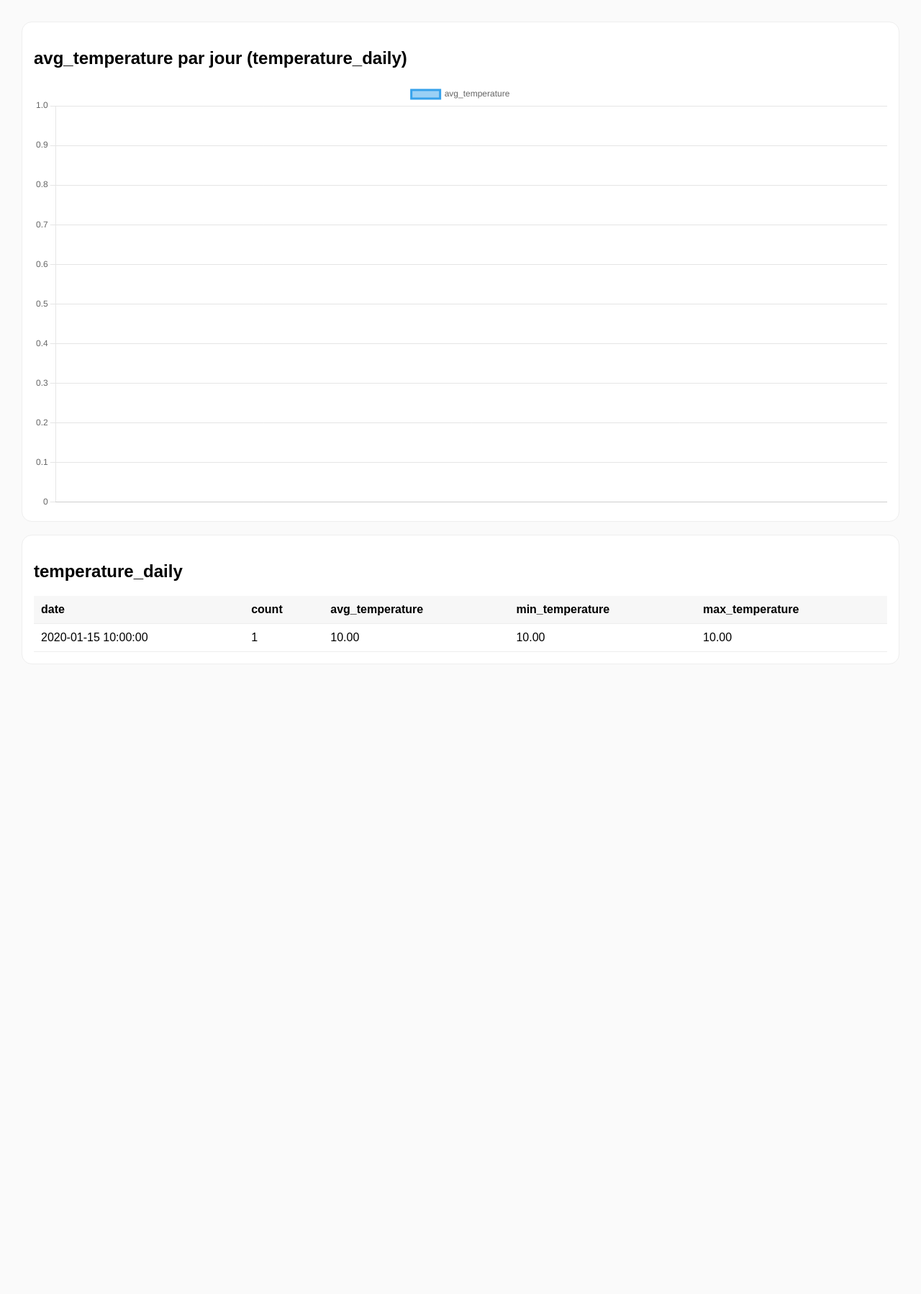
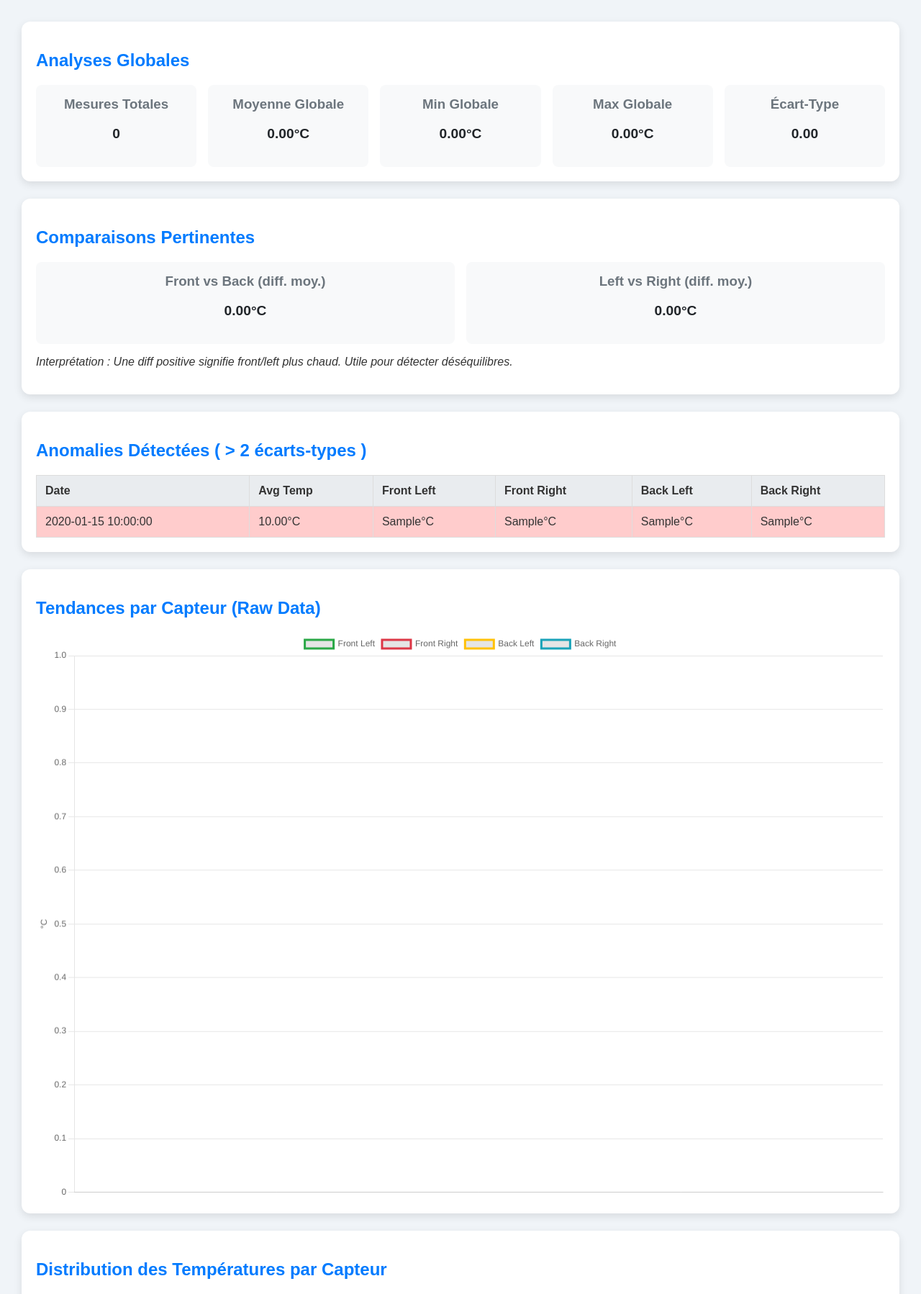
Before and after one commit to Emma1411/remperature.bdb, a Flask app: template web/templates/index.html in a window 1280 px wide. Shown: the top 1798 px of the page at 72% size. Before the commit the page ends 891 px from the top, so only its background shows below. Run offline with Flask 3, Linux system fonts and the light colour scheme; the template is opened without the code that fills it: most values are stand-ins (such as "Sample title", 1, 10 or a date in 2020).

Commit message:
json okay

```diff
--- a/web/app.py
+++ b/web/app.py
@@ -1,6 +1,7 @@
-from flask import Flask, render_template
+from flask import Flask, render_template, jsonify
 import happybase
 import pandas as pd
+import numpy as np
 
 app = Flask(__name__)
 
@@ -32,12 +33,152 @@ def fetch_daily():
     except Exception as e:
         return pd.DataFrame([]), f"HBase/Thrift pas prêt: {e}"
 
+
+def fetch_raw(limit=500):
+    try:
+        conn = happybase.Connection(host="hbase", port=9090, timeout=5000)
+        conn.open()
+
+        if b"temperature_raw" not in conn.tables():
+            conn.close()
+            return [], "Table temperature_raw introuvable."
+
+        table = conn.table("temperature_raw")
+        rows = []
+
+        for key, data in table.scan(limit=limit):
+            try:
+                row = {
+                    "rowkey": key.decode("utf-8"),
+                    "date": data.get(b"d:date", b"").decode("utf-8"),
+                    "front_left_c": float(data.get(b"d:front_left_c", b"0").decode("utf-8")),
+                    "front_right_c": float(data.get(b"d:front_right_c", b"0").decode("utf-8")),
+                    "back_left_c": float(data.get(b"d:back_left_c", b"0").decode("utf-8")),
+                    "back_right_c": float(data.get(b"d:back_right_c", b"0").decode("utf-8")),
+                }
+                rows.append(row)
+            except (KeyError, ValueError):
+                continue
+
+        conn.close()
+        return rows, None
+
+    except Exception as e:
+        return [], f"Erreur lecture raw: {str(e)}"
+
+
 @app.route("/")
 def index():
-    df, warning = fetch_daily()
-    labels = df["date"].tolist() if not df.empty else []
-    avg = df["avg_temperature"].tolist() if not df.empty else []
-    return render_template("index.html", table=df.to_dict("records"), labels=labels, avg=avg, warning=warning)
+    df_daily, warning_daily = fetch_daily()
+    raw_rows, warning_raw = fetch_raw(limit=500)
+
+    global_stats = sensor_stats = comparisons = anomalies = raw_datasets = box_data = {}
+    raw_labels = []
+    df_raw = pd.DataFrame()  # valeur par défaut
+
+    if raw_rows:
+        df_raw = pd.DataFrame(raw_rows)
+        df_raw['date'] = pd.to_datetime(df_raw['date'], format='%m/%d/%Y %H:%M', errors='coerce')
+        df_raw = df_raw.dropna(subset=['date'])  # important si format invalide
+        df_raw = df_raw.sort_values('date')
+        df_raw['avg_temp'] = df_raw[['front_left_c', 'front_right_c', 'back_left_c', 'back_right_c']].mean(axis=1)
+
+        # Stats globales
+        global_stats = {
+            'total_measures': len(df_raw),
+            'global_avg': round(df_raw['avg_temp'].mean(), 2) if not df_raw.empty else 0,
+            'global_min': round(df_raw['avg_temp'].min(), 2) if not df_raw.empty else 0,
+            'global_max': round(df_raw['avg_temp'].max(), 2) if not df_raw.empty else 0,
+            'global_std': round(df_raw['avg_temp'].std(), 2) if not df_raw.empty else 0
+        }
+
+        # Stats par capteur
+        sensor_stats = {}
+        for sensor in ['front_left_c', 'front_right_c', 'back_left_c', 'back_right_c']:
+            sensor_stats[sensor] = {
+                'avg': round(df_raw[sensor].mean(), 2) if not df_raw.empty else 0,
+                'min': round(df_raw[sensor].min(), 2) if not df_raw.empty else 0,
+                'max': round(df_raw[sensor].max(), 2) if not df_raw.empty else 0,
+                'std': round(df_raw[sensor].std(), 2) if not df_raw.empty else 0
+            }
+
+        # Comparaisons
+        front_mean = df_raw[['front_left_c', 'front_right_c']].mean(axis=1).mean()
+        back_mean  = df_raw[['back_left_c', 'back_right_c']].mean(axis=1).mean()
+        left_mean  = df_raw[['front_left_c', 'back_left_c']].mean(axis=1).mean()
+        right_mean = df_raw[['front_right_c', 'back_right_c']].mean(axis=1).mean()
+
+        comparisons = {
+            'front_vs_back': round(front_mean - back_mean, 2),
+            'left_vs_right': round(left_mean - right_mean, 2)
+        }
+
+        # Anomalies (seulement hautes pour l'exemple)
+        if not df_raw.empty and global_stats['global_std'] > 0:
+            threshold = global_stats['global_avg'] + 2 * global_stats['global_std']
+            anomalies = df_raw[df_raw['avg_temp'] > threshold].to_dict('records')
+        else:
+            anomalies = []
+
+        # Charts data
+        raw_labels = df_raw['date'].dt.strftime('%H:%M').tolist()
+        raw_datasets = {
+            'front_left': df_raw['front_left_c'].tolist(),
+            'front_right': df_raw['front_right_c'].tolist(),
+            'back_left': df_raw['back_left_c'].tolist(),
+            'back_right': df_raw['back_right_c'].tolist()
+        }
+
+        box_data = [df_raw[s].tolist() for s in sensor_stats.keys()]
+
+    # Daily data
+    daily_labels = df_daily["date"].tolist() if not df_daily.empty else []
+    daily_avg    = df_daily["avg_temperature"].tolist() if not df_daily.empty else []
+
+    warning = warning_daily or warning_raw or ""
+
+    return render_template(
+        "index.html",
+        table_daily     = df_daily.to_dict("records"),
+        table_raw       = df_raw.to_dict("records")[:100],
+        global_stats    = global_stats,
+        sensor_stats    = sensor_stats,
+        comparisons     = comparisons,
+        anomalies       = anomalies,
+        raw_labels      = raw_labels,
+        raw_datasets    = raw_datasets,
+        box_data        = box_data,
+        daily_labels    = daily_labels,
+        daily_avg       = daily_avg,
+        warning         = warning
+    )
+
+
+# Route export (corrigée – on recalcule les données)
+@app.route("/export/json")
+def export_json():
+    df_daily, _ = fetch_daily()
+    raw_rows, _ = fetch_raw(limit=1000)  # limite raisonnable pour export
+
+    daily_data = df_daily.to_dict("records") if not df_daily.empty else []
+
+    raw_sample = []
+    if raw_rows:
+        df_raw_temp = pd.DataFrame(raw_rows)
+        raw_sample = df_raw_temp.to_dict("records")
+
+    payload = {
+        "daily": {
+            "warning": None,
+            "data": daily_data
+        },
+        "raw": {
+            "warning": "",
+            "sample": raw_sample
+        }
+    }
+    return jsonify(payload)
+
 
 if __name__ == "__main__":
-    app.run(host="0.0.0.0", port=5000)
+    app.run(host="0.0.0.0", port=5000, debug=True)
--- a/web/templates/index.html
+++ b/web/templates/index.html
@@ -5,59 +5,167 @@
   <title>Temperature Dashboard</title>
   <script src="https://cdn.jsdelivr.net/npm/chart.js"></script>
   <style>
-    body { font-family: Arial; margin: 30px; background: #fafafa; }
-    .card { background: white; padding: 16px; border: 1px solid #eee; border-radius: 14px; margin-bottom: 18px; }
-    table { border-collapse: collapse; width: 100%; }
-    th, td { border-bottom: 1px solid #eee; padding: 10px; text-align: left; }
-    th { background: #f7f7f7; }
+    body { font-family: Arial, sans-serif; margin: 30px; background: #f0f4f8; color: #333; }
+    .card { background: white; padding: 20px; border-radius: 12px; box-shadow: 0 4px 12px rgba(0,0,0,0.1); margin-bottom: 24px; }
+    h2 { color: #007bff; }
+    table { border-collapse: collapse; width: 100%; margin-top: 12px; }
+    th, td { border: 1px solid #ddd; padding: 12px; text-align: left; }
+    th { background: #e9ecef; font-weight: bold; }
+    .stats-grid { display: grid; grid-template-columns: repeat(auto-fit, minmax(200px, 1fr)); gap: 16px; }
+    .stat-box { background: #f8f9fa; padding: 16px; border-radius: 8px; text-align: center; }
+    .stat-box h3 { margin: 0; color: #6c757d; }
+    .stat-box p { font-size: 1.2em; font-weight: bold; color: #212529; }
+    .anomaly { background: #ffcccc; } /* Rouge pour anomalies */
+    button { background: #007bff; color: white; border: none; padding: 10px 20px; border-radius: 6px; cursor: pointer; }
+    button:hover { background: #0056b3; }
   </style>
 </head>
 <body>
 
   {% if warning %}
-  <div class="card" style="border-color:#f0c36d;background:#fff7e6;">
+  <div class="card" style="border: 2px solid #ffc107; background: #fff3cd;">
+    <h2>Warning</h2>
     {{ warning }}
   </div>
   {% endif %}
 
+  <!-- Stats Globales -->
   <div class="card">
-    <h2>avg_temperature par jour (temperature_daily)</h2>
-    <canvas id="chart"></canvas>
+    <h2>Analyses Globales</h2>
+    <div class="stats-grid">
+      <div class="stat-box"><h3>Mesures Totales</h3><p>{{ global_stats.total_measures|default('0') }}</p></div>
+      <div class="stat-box"><h3>Moyenne Globale</h3><p>{{ "%.2f"|format(global_stats.global_avg|default(0)) }}°C</p></div>
+      <div class="stat-box"><h3>Min Globale</h3><p>{{ "%.2f"|format(global_stats.global_min|default(0)) }}°C</p></div>
+      <div class="stat-box"><h3>Max Globale</h3><p>{{ "%.2f"|format(global_stats.global_max|default(0)) }}°C</p></div>
+      <div class="stat-box"><h3>Écart-Type</h3><p>{{ "%.2f"|format(global_stats.global_std|default(0)) }}</p></div>
+    </div>
   </div>
 
+
+  <!-- Comparaisons -->
   <div class="card">
-    <h2>temperature_daily</h2>
+    <h2>Comparaisons Pertinentes</h2>
+    <div class="stats-grid">
+      <div class="stat-box"><h3>Front vs Back (diff. moy.)</h3><p>{{ "%.2f"|format(comparisons.front_vs_back|default(0)) }}°C</p></div>
+      <div class="stat-box"><h3>Left vs Right (diff. moy.)</h3><p>{{ "%.2f"|format(comparisons.left_vs_right|default(0)) }}°C</p></div>
+    </div>
+    <p><em>Interprétation : Une diff positive signifie front/left plus chaud. Utile pour détecter déséquilibres.</em></p>
+  </div>
+
+  <!-- Anomalies -->
+  <div class="card">
+    <h2>Anomalies Détectées ( > 2 écarts-types )</h2>
+    {% if anomalies %}
     <table>
-      <thead>
-        <tr>
-          <th>date</th>
-          <th>count</th>
-          <th>avg_temperature</th>
-          <th>min_temperature</th>
-          <th>max_temperature</th>
+      <thead><tr><th>Date</th><th>Avg Temp</th><th>Front Left</th><th>Front Right</th><th>Back Left</th><th>Back Right</th></tr></thead>
+      <tbody>
+        {% for a in anomalies %}
+        <tr class="anomaly">
+          <td>{{ a.date }}</td>
+          <td>{{ "%.2f"|format(a.avg_temp) }}°C</td>
+          <td>{{ a.front_left_c }}°C</td>
+          <td>{{ a.front_right_c }}°C</td>
+          <td>{{ a.back_left_c }}°C</td>
+          <td>{{ a.back_right_c }}°C</td>
         </tr>
-      </thead>
+        {% endfor %}
+      </tbody>
+    </table>
+    {% else %}
+    <p>Aucune anomalie détectée — toutes mesures dans la norme.</p>
+    {% endif %}
+  </div>
+
+  <!-- Chart Raw Multi-Capteurs -->
+  <div class="card">
+    <h2>Tendances par Capteur (Raw Data)</h2>
+    <canvas id="rawChart" height="200"></canvas>
+  </div>
+
+  <!-- Boxplot Distribution -->
+  <div class="card">
+    <h2>Distribution des Températures par Capteur</h2>
+    <canvas id="boxChart" height="200"></canvas>
+  </div>
+
+  <!-- Tableau Daily -->
+  <div class="card">
+    <h2>Données Aggregées (Daily)</h2>
+    <table>
+      <thead><tr><th>Date</th><th>Count</th><th>Avg Temp</th><th>Min Temp</th><th>Max Temp</th></tr></thead>
       <tbody>
-        {% for r in table %}
+        {% for r in table_daily %}
         <tr>
           <td>{{ r.date }}</td>
           <td>{{ r.count }}</td>
-          <td>{{ "%.2f"|format(r.avg_temperature) }}</td>
-          <td>{{ "%.2f"|format(r.min_temperature) }}</td>
-          <td>{{ "%.2f"|format(r.max_temperature) }}</td>
+          <td>{{ "%.2f"|format(r.avg_temperature) }}°C</td>
+          <td>{{ "%.2f"|format(r.min_temperature) }}°C</td>
+          <td>{{ "%.2f"|format(r.max_temperature) }}°C</td>
         </tr>
         {% endfor %}
       </tbody>
     </table>
   </div>
 
+  <!-- Tableau Raw (limité) -->
+  <div class="card">
+    <h2>Données Brutes (Raw - Échantillon)</h2>
+    <table>
+      <thead><tr><th>Date</th><th>Front Left</th><th>Front Right</th><th>Back Left</th><th>Back Right</th><th>Avg</th></tr></thead>
+      <tbody>
+        {% for r in table_raw %}
+        <tr>
+          <td>{{ r.date }}</td>
+          <td>{{ "%.2f"|format(r.front_left_c) }}°C</td>
+          <td>{{ "%.2f"|format(r.front_right_c) }}°C</td>
+          <td>{{ "%.2f"|format(r.back_left_c) }}°C</td>
+          <td>{{ "%.2f"|format(r.back_right_c) }}°C</td>
+          <td>{{ "%.2f"|format(r.avg_temp) }}°C</td>
+        </tr>
+        {% endfor %}
+      </tbody>
+    </table>
+    <p>(Affichage limité à 100 lignes — utilise export pour tout)</p>
+  </div>
+
+  <!-- Boutons Export -->
+  <div class="card" style="text-align: center;">
+    <button onclick="window.location.href='/export/json'">Exporter JSON</button>
+    <!-- Pour CSV, ajoute une route similaire avec df_raw.to_csv() -->
+  </div>
+
 <script>
-  const labels = {{ labels|tojson }};
-  const avg = {{ avg|tojson }};
+  // Daily Chart
+  new Chart(document.getElementById('dailyChart'), {
+    type: 'line',
+    data: {
+      labels: {{ daily_labels|tojson }},
+      datasets: [{ label: 'Avg Temperature', data: {{ daily_avg|tojson }}, borderColor: '#007bff', fill: false }]
+    },
+    options: { responsive: true, scales: { y: { title: { display: true, text: '°C' } } } }
+  });
 
-  new Chart(document.getElementById('chart'), {
+  // Raw Multi-Capteurs Chart
+  const rawLabels = {{ raw_labels|tojson }};
+  const rawDatasets = [
+    { label: 'Front Left', data: {{ raw_datasets.front_left|tojson }}, borderColor: '#28a745' },
+    { label: 'Front Right', data: {{ raw_datasets.front_right|tojson }}, borderColor: '#dc3545' },
+    { label: 'Back Left', data: {{ raw_datasets.back_left|tojson }}, borderColor: '#ffc107' },
+    { label: 'Back Right', data: {{ raw_datasets.back_right|tojson }}, borderColor: '#17a2b8' }
+  ];
+  new Chart(document.getElementById('rawChart'), {
     type: 'line',
-    data: { labels, datasets: [{ label: 'avg_temperature', data: avg }] },
+    data: { labels: rawLabels, datasets: rawDatasets },
+    options: { responsive: true, scales: { y: { title: { display: true, text: '°C' } } } }
+  });
+
+  // Boxplot
+  new Chart(document.getElementById('boxChart'), {
+    type: 'boxplot',
+    data: {
+      labels: ['Front Left', 'Front Right', 'Back Left', 'Back Right'],
+      datasets: [{ label: 'Distribution', data: {{ box_data|tojson }}, backgroundColor: 'rgba(0,123,255,0.5)' }]
+    },
     options: { responsive: true }
   });
 </script>
```
